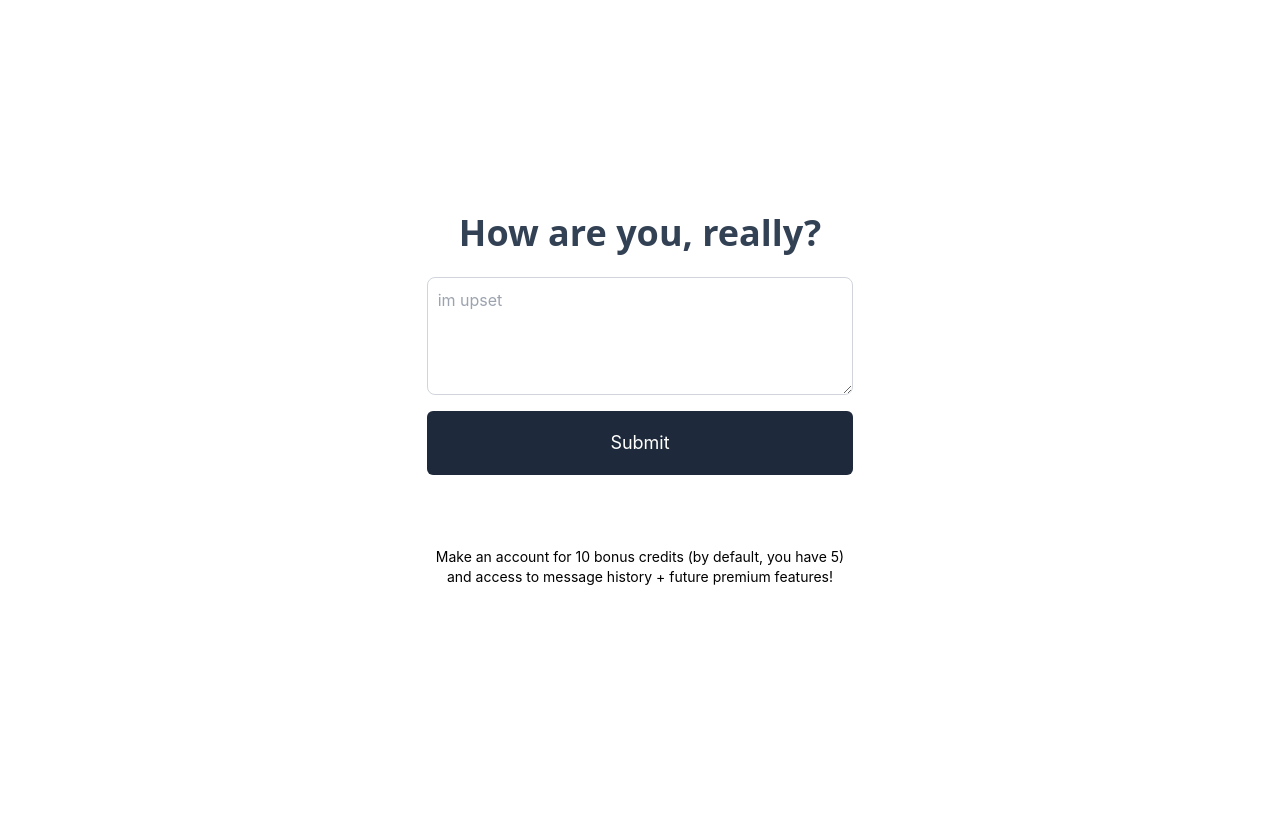
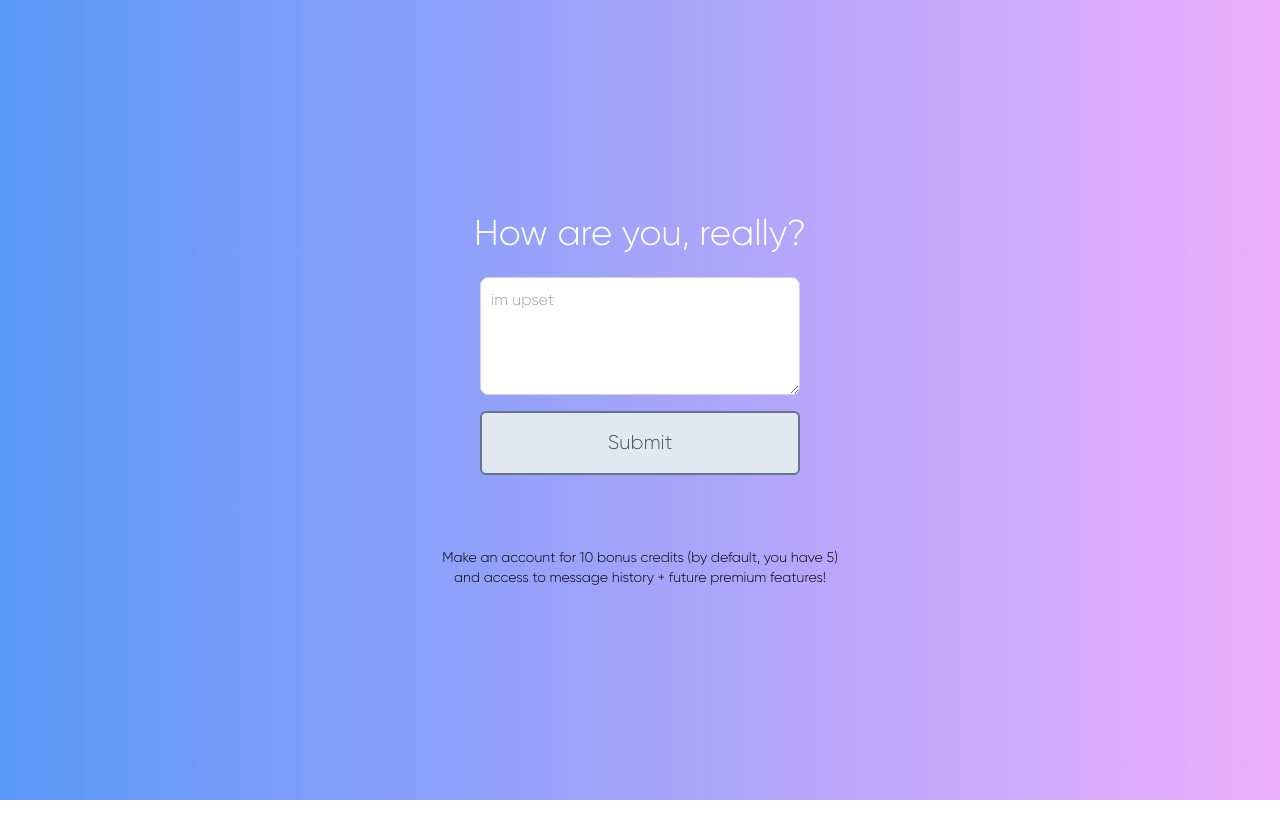
Before and after one commit to aadillpickle/therapy, a React (Create React App) app in the folder frontend/: page / in a window 1280 px wide. Built offline with nearby package versions, Linux system fonts and the light colour scheme; no server answers.

Commit message:
its pink and shit now

```diff
--- a/frontend/public/index.html
+++ b/frontend/public/index.html
@@ -25,6 +25,7 @@
       Learn how to configure a non-root public URL by running `npm run build`.
     -->
     <link rel="stylesheet" href="https://fonts.googleapis.com/icon?family=Material+Icons" />
+    <link rel="stylesheet" href="https://fonts.googleapis.com/css2?family=Poppins:wght@400;500;600;700&display=swap" />
     <title>Talk to Tori</title>
   </head>
   <body>
--- a/frontend/src/LoadingSpinner.js
+++ b/frontend/src/LoadingSpinner.js
@@ -27,19 +27,19 @@ return(
             y2="-26.3838"
             gradientUnits="userSpaceOnUse"
           >
-            <stop stop-color="#D3D3D3" />
+            <stop stop-color="#1A5EFF" />
             <stop
               offset="0.192708"
-              stop-color="#D3D3D3"
+              stop-color="#1A5EFF"
               stop-opacity="0.65625"
             />
-            <stop offset="0.515625" stop-color="#000000" />
+            <stop offset="0.515625" stop-color="#F96AFA" />
             <stop
               offset="0.770833"
-              stop-color="#000000"
+              stop-color="#F96AFA"
               stop-opacity="0.99"
             />
-            <stop offset="0.953125" stop-color="#B82AAA" />
+            <stop offset="0.953125" stop-color="#F96AFA" />
           </linearGradient>
         </defs>
       </svg>
--- a/frontend/src/index.css
+++ b/frontend/src/index.css
@@ -2,7 +2,23 @@
 @tailwind components;
 @tailwind utilities;
 
-body {
+@font-face {
+  font-family: 'Gilroy';
+  src: url('./fonts/Gilroy-Light.otf') format('opentype');
+  font-weight: 300;
+  font-style: normal;
+  font-display: swap;
+}
+
+@font-face {
+  font-family: 'Gilroy';
+  src: url('./fonts/Gilroy-ExtraBold.otf') format('opentype');
+  font-weight: 800;
+  font-style: normal;
+  font-display: swap;
+}
+
+/* body {
   margin: 0;
   font-family: -apple-system, BlinkMacSystemFont, 'Segoe UI', 'Roboto', 'Oxygen',
     'Ubuntu', 'Cantarell', 'Fira Sans', 'Droid Sans', 'Helvetica Neue',
@@ -14,4 +30,4 @@ body {
 code {
   font-family: source-code-pro, Menlo, Monaco, Consolas, 'Courier New',
     monospace;
-}
+} */
--- a/frontend/src/pages/Credits.js
+++ b/frontend/src/pages/Credits.js
@@ -32,7 +32,7 @@ const Credits = () => {
   }
   return (
     <button
-      className="text-black font-gilroy absolute top-0 right-0 text-xs md:text-lg m-4 border-2 border-slate-600 rounded-lg p-4"
+      className="text-white font-gilroy absolute top-0 right-0 text-xs md:text-lg m-4 border-2 border-slate-200 rounded-lg p-4"
       onClick={handleCheckout}
     >
       Buy credits
--- a/frontend/src/pages/Main.js
+++ b/frontend/src/pages/Main.js
@@ -89,8 +89,8 @@ function Main() {
     }, 2000);
   };
   return (
-    <div className="bg-transparent w-full h-screen flex flex-col items-center mb-4 justify-center gap-4">
-      <div className="text-lg w-5/6 md:text-4xl md:w-1/3 text-center font-sans text-slate-700 md:mb-2 font-bold">
+    <div className="bg-transparent w-full h-screen flex flex-col items-center mb-4 justify-center gap-4 bg-gradient-to-r from-[#5998F8] to-[#EDAFFC]">
+      <div className="text-xl text-white w-5/6 md:text-4xl md:w-1/3 text-center font-sans text-slate-700 md:mb-2">
         How are you, really?
       </div>
         <textarea
@@ -98,7 +98,7 @@ function Main() {
           rows="4"
           ref={inputRef}
           maxLength={625}
-          class="block p-2.5 w-3/4 md:w-1/3 text-base text-slate-600 rounded-lg border border-gray-300 focus:ring-blue-500 focus:border-blue-500"
+          class="block p-2.5 w-3/4 md:w-1/3 xl:w-1/4 text-base text-slate-600 rounded-lg border border-gray-300 focus:ring-blue-500 focus:border-blue-500"
           placeholder="im upset"
           onKeyDown={(event) => {
             if (event.key === "Enter") {
@@ -108,7 +108,7 @@ function Main() {
         ></textarea>
       <button
         className={
-          "rounded-md text-lg w-3/4 md:w-1/3 h-16 text-white bg-slate-800 disabled:opacity-50"
+          "rounded-md text-slate-600 text-xl w-3/4 md:w-1/3 xl:w-1/4 h-16 bg-slate-200 border-2 border-slate-500 disabled:opacity-50"
         }
         onClick={handleSubmit}
         disabled={loading}
@@ -118,20 +118,20 @@ function Main() {
       {loading && (<LoadingSpinner/>)}
       {data && !loading && (
         <>
-          <p className="mt-4 min-h-1/6 max-h-4/5 md:min-h-1/12 md:max-h-2/5 w-3/4 md:w-1/3 text-center align-middle text-base overflow-auto p-4 whitespace-pre-wrap text-black border-2 border-slate-200 rounded-md">
+          <p className="mt-4 min-h-1/6 max-h-4/5 md:min-h-1/12 md:max-h-2/5 w-3/4 md:w-1/3 xl:w-1/4 text-center align-middle text-base overflow-auto p-4 whitespace-pre-wrap text-white border-2 border-slate-200 rounded-md">
             {data}
           </p>
           {/* <div className="text-center text-xs">Scroll for more ↓</div> */}
         </>
       )}
       {userInfo.email && <><button
-        className="text-black font-gilroy absolute bottom-0 right-0 text-xs md:text-lg m-4 border-2 border-slate-600 rounded-lg p-4"
+        className="text-white font-sans absolute bottom-0 right-0 text-xs md:text-lg m-4 border-2 border-slate-200 rounded-lg p-4"
         onClick={deleteAllData}
       >
         {buttonText}
       </button>
       <button
-        className="text-black font-gilroy absolute bottom-0 left-0 text-xs md:text-lg m-4 border-2 border-slate-600 rounded-lg p-4"
+        className="text-white font-sans absolute bottom-0 left-0 text-xs md:text-lg m-4 border-2 border-slate-200 rounded-lg p-4"
         onClick={() => {toggleHistoryModal(); getCredits();}}
       >
         Show chat history
@@ -140,7 +140,7 @@ function Main() {
       </>}
       {!userInfo.email && <>
         <GoogleLoginButton />
-        <div className="text-sm font-gilroy text-center">Make an account for 10 bonus credits (by default, you have 5)<br></br> and access to message history + future premium features!</div>
+        <div className="text-sm font-sans text-center">Make an account for 10 bonus credits (by default, you have 5)<br></br> and access to message history + future premium features!</div>
       </>}
       <Modal
         isOpen={isHistoryModalOpen}
--- a/frontend/tailwind.config.js
+++ b/frontend/tailwind.config.js
@@ -4,7 +4,11 @@ module.exports = {
     "./src/**/*.{js,jsx,ts,tsx}",
   ],
   theme: {
-    extend: {},
+    extend: {
+      fontFamily: {
+        'sans': ['Gilroy', 'sans-serif'],
+      },
+    },
   },
   plugins: [],
 }
```
Also changed, not shown: frontend/src/fonts/Gilroy-ExtraBold.otf (added), frontend/src/fonts/Gilroy-Light.otf (added).
